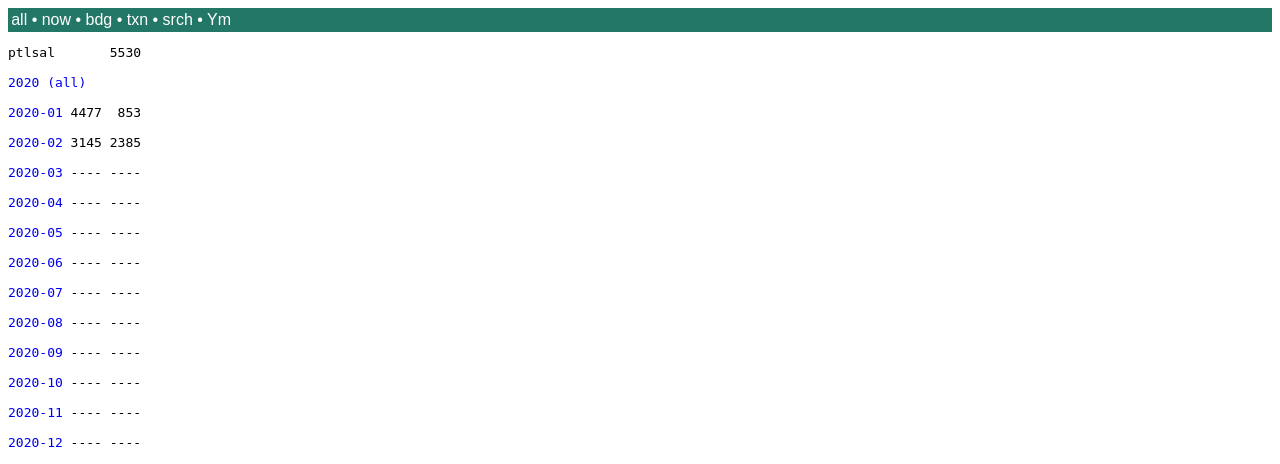
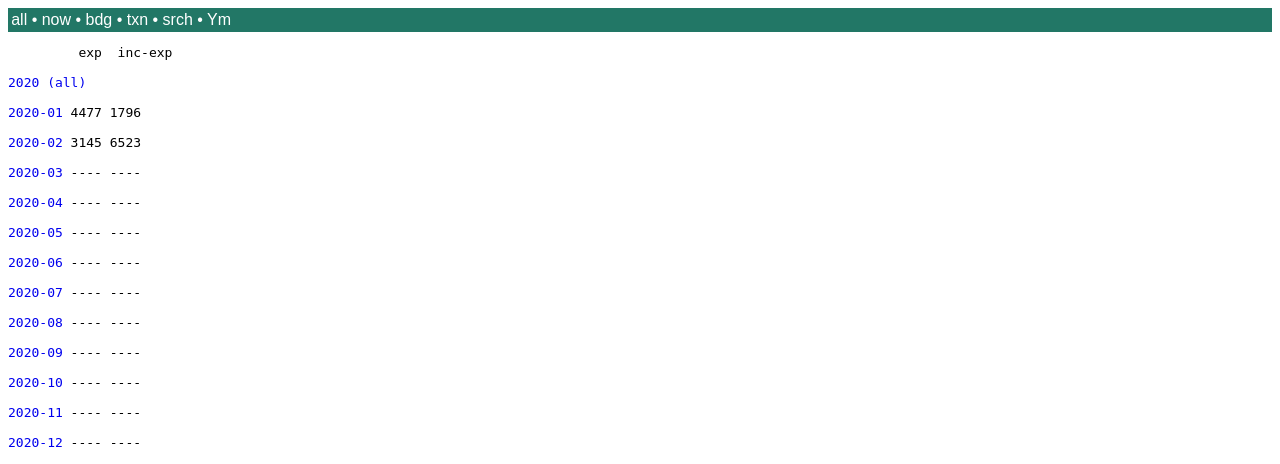
Before and after one commit to heitorchang/alexiebr, a Django app: page /hist/ in a window 1280 px wide. Shown: the top 464 px of the page. Run offline with Django 3.2, Linux system fonts and the light colour scheme.

Commit message:
adjust hist

```diff
--- a/alexieui/templates/alexieui/hist.html
+++ b/alexieui/templates/alexieui/hist.html
@@ -3,13 +3,13 @@
 {% block content %}
 
 <pre>
-ptlsal       5530
+         exp  inc-exp
 
 <a href="{% url 'alexieui:index' %}?startdate=2020-01-01&enddate=2020-12-31">2020 (all)</a>
 
-<a href="{% url 'alexieui:budget' %}?startdate=2020-01-01&enddate=2020-01-31">2020-01</a> 4477  853
+<a href="{% url 'alexieui:budget' %}?startdate=2020-01-01&enddate=2020-01-31">2020-01</a> 4477 1796
 
-<a href="{% url 'alexieui:budget' %}?startdate=2020-02-01&enddate=2020-02-29">2020-02</a> 3145 2385
+<a href="{% url 'alexieui:budget' %}?startdate=2020-02-01&enddate=2020-02-29">2020-02</a> 3145 6523
 
 <a href="{% url 'alexieui:budget' %}?startdate=2020-03-01&enddate=2020-03-31">2020-03</a> ---- ----
 
```
